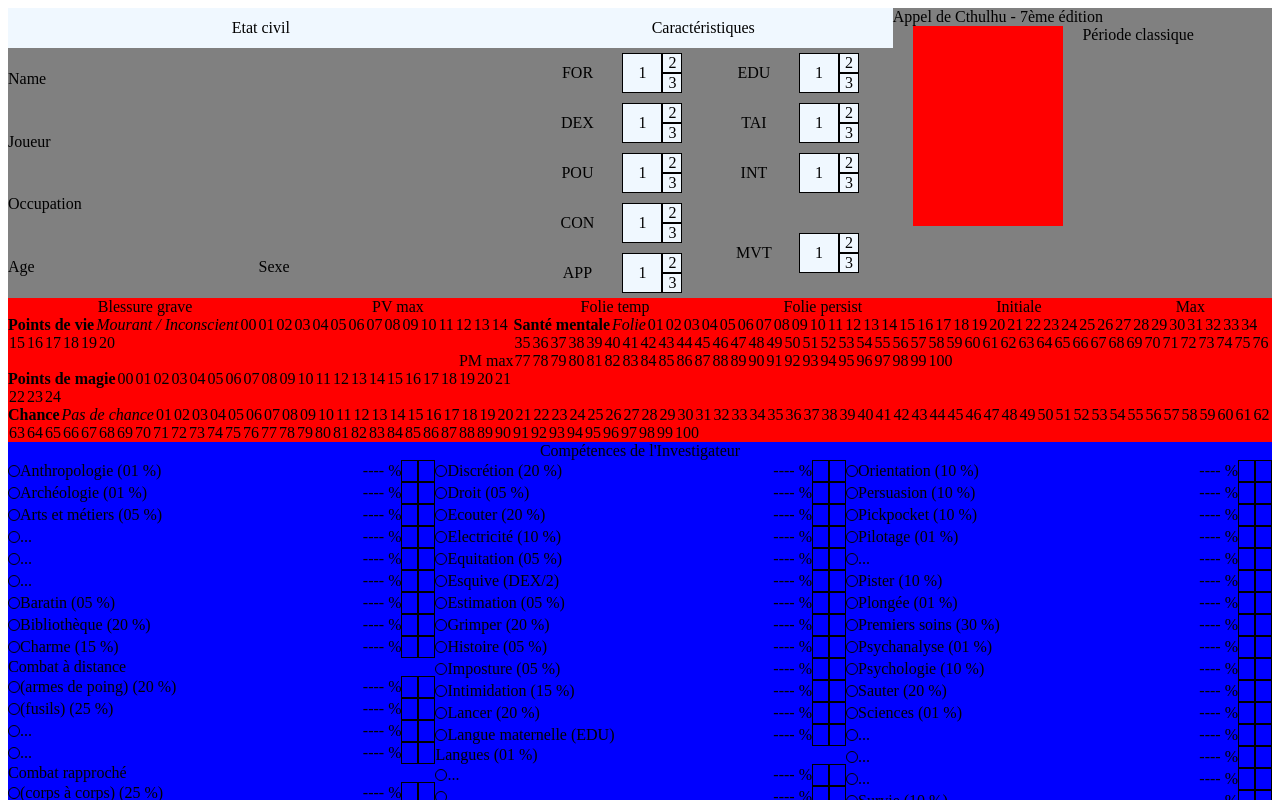
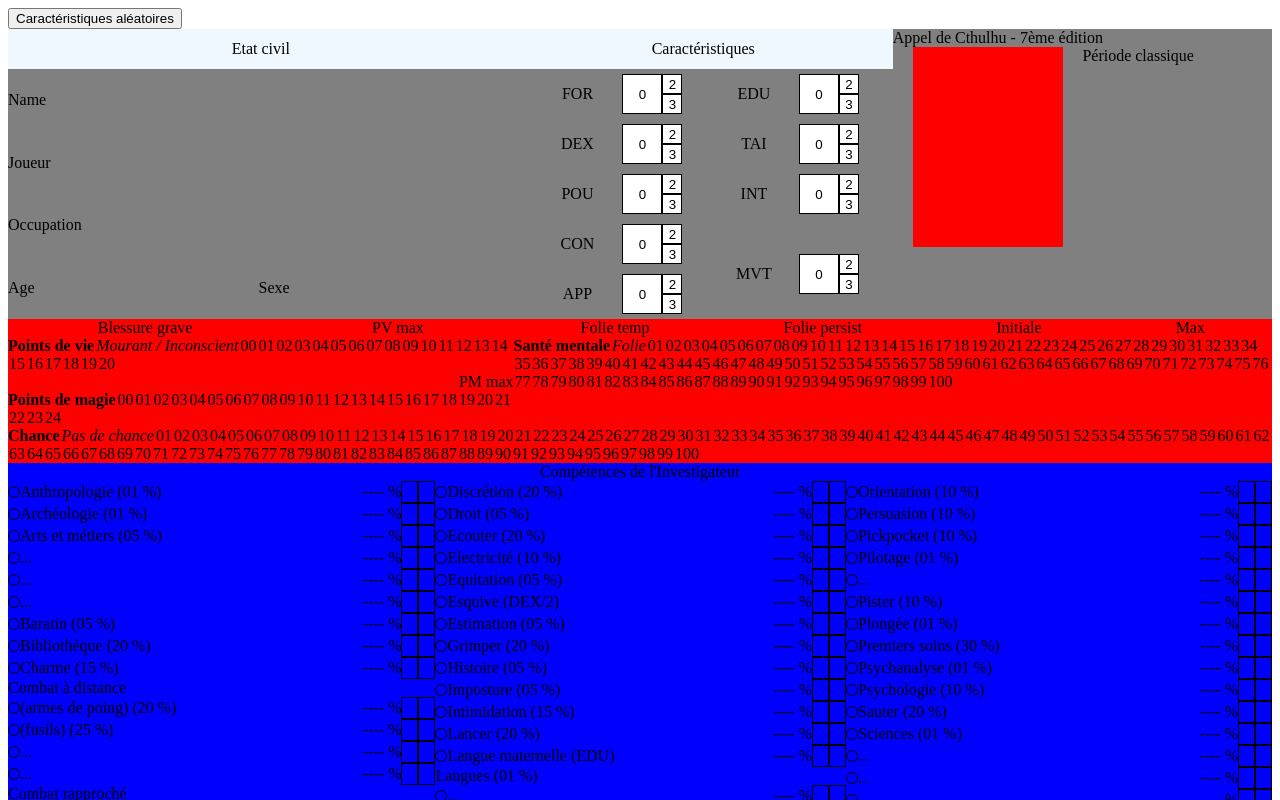
Before and after one commit to gqueste/cthulhu, a Vue app: page / in a window 1280 px wide. Shown: the top 800 px of the page. Built offline with nearby package versions, Linux system fonts and the light colour scheme.

Commit message:
Start random caracs

```diff
--- a/src/components/Caracteristique.vue
+++ b/src/components/Caracteristique.vue
@@ -6,13 +6,13 @@
         <div class="caracBlockContainer">
             <div class="caracBlock">
                 <div class="bigCaracBlock caracBlockItem">
-                    1
+                    <input type="number" v-model="caracteristique.value" readonly />
                 </div>
                 <div class="upperCaracBlock caracBlockItem">
-                    2
+                    <input type="number" value="2" readonly />
                 </div>
                 <div class="underCaracBlock caracBlockItem">
-                    3
+                    <input type="number" value="3" readonly />
                 </div>
             </div>
         </div>
@@ -84,4 +84,24 @@
   justify-content: center;
   border: thin solid black;
 }
+
+input {
+  height: 100%;
+  width: 100%;
+  padding: 0;
+  outline: none;
+  border: none;
+  text-align: center;
+}
+
+input[type="number"] {
+  appearance: textfield;
+}
+input[type="number"]::-webkit-inner-spin-button,
+input[type="number"]::-webkit-outer-spin-button,
+input[type="number"]:hover::-webkit-inner-spin-button,
+input[type="number"]:hover::-webkit-outer-spin-button {
+  -webkit-appearance: none;
+  margin: 0;
+}
 </style>
--- a/src/components/MainPage.vue
+++ b/src/components/MainPage.vue
@@ -1,5 +1,8 @@
 <template>
   <div class="body">
+    <div>
+      <button v-on:click="randomCarac()">Caractéristiques aléatoires</button>
+    </div>
     <div id="firstBlock" style="background-color: grey">
       <div id="etatCivil">
         <div class="title">
@@ -179,6 +182,11 @@
     thirdColumnCompetences() {
       return this.$store.state.competences.filter(c => c.columnNb === 3);
     }
+  },
+  methods: {
+    randomCarac() {
+      this.$store.commit('randomizeCaracteristiques');
+    }
   }
 };
 </script>
--- a/src/store.js
+++ b/src/store.js
@@ -8,39 +8,48 @@
     caracteristiques: {
       force: {
         label: "Force",
-        shortLabel: "FOR"
+        shortLabel: "FOR",
+        value: 0
       },
       dexterite: {
         label: "Dexterité",
-        shortLabel: "DEX"
+        shortLabel: "DEX",
+        value: 0
       },
       pouvoir: {
         label: "Pouvoir",
-        shortLabel: "POU"
+        shortLabel: "POU",
+        value: 0
       },
       constitution: {
         label: "Constitution",
-        shortLabel: "CON"
+        shortLabel: "CON",
+        value: 0
       },
       apparence: {
         label: "Apparence",
-        shortLabel: "APP"
+        shortLabel: "APP",
+        value: 0
       },
       education: {
         label: "Education",
-        shortLabel: "EDU"
+        shortLabel: "EDU",
+        value: 0
       },
       taille: {
         label: "Taille",
-        shortLabel: "TAI"
+        shortLabel: "TAI",
+        value: 0
       },
       intelligence: {
         label: "Intelligence",
-        shortLabel: "INT"
+        shortLabel: "INT",
+        value: 0
       },
       mouvement: {
         label: "Mouvement",
-        shortLabel: "MVT"
+        shortLabel: "MVT",
+        value: 0
       }
     },
     competences: [
@@ -391,6 +400,13 @@
       }
     ]
   },
-  mutations: {},
+  mutations: {
+    randomizeCaracteristiques(state) {
+      const caracList = Object.keys(state.caracteristiques);
+      caracList.forEach(c => {
+        state.caracteristiques[c].value = 1 + Math.floor(Math.random() * Math.floor(6));
+      });
+    }
+  },
   actions: {}
 });
```
